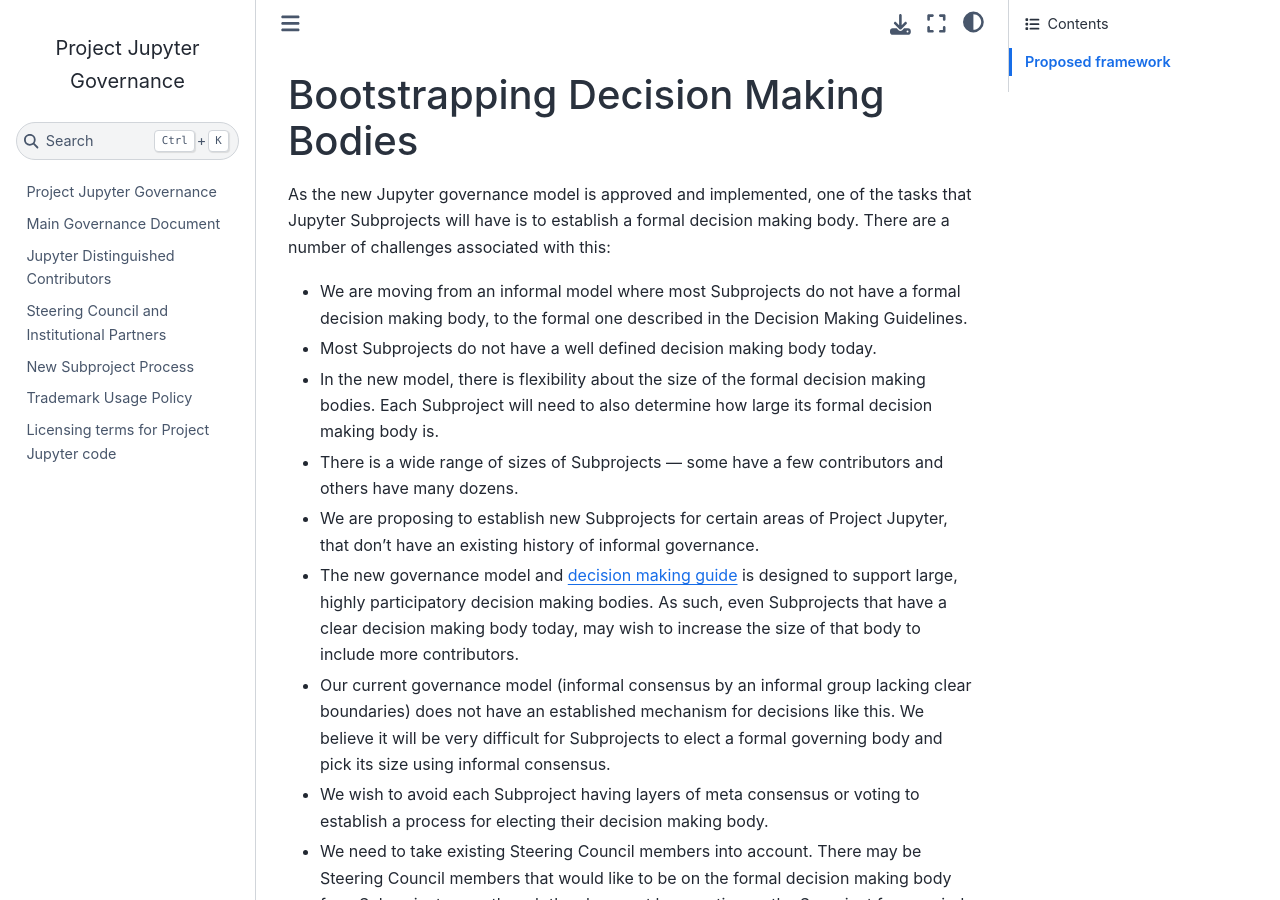
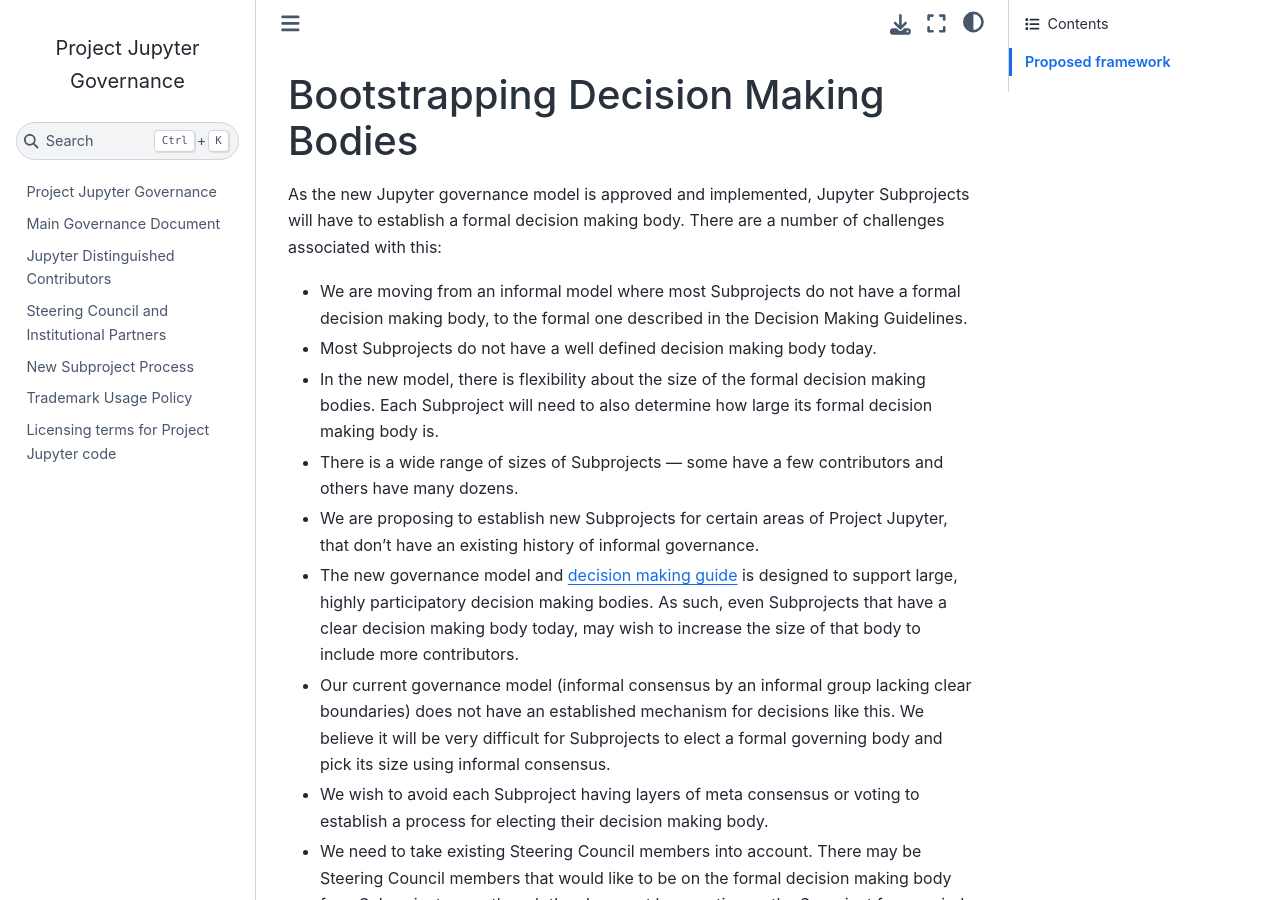
Before and after one commit to jupyter/governance, a Jupyter Book: the page built from bootstrapping_decision_making.md, in a window 1280 px wide and 900 px high. Built offline with Jupyter Book 1.0.4 settings and Sphinx 7.4.7 and the Sphinx Book theme 1.1.4, drawn with Linux system fonts in a browser that asks for light colours; pages that are not in the unit, such as notebooks, are missing from menus.

Commit message:
Readability fixes.
Co-authored-by: Carol Willing <carolcode@willingconsulting.com>

```diff
--- a/bootstrapping_decision_making.md
+++ b/bootstrapping_decision_making.md
@@ -1,6 +1,6 @@
 # Bootstrapping Decision Making Bodies
 
-As the new Jupyter governance model is approved and implemented, one of the tasks that Jupyter Subprojects will have is to establish a formal decision making body. There are a number of challenges associated with this:
+As the new Jupyter governance model is approved and implemented, Jupyter Subprojects will have to establish a formal decision making body. There are a number of challenges associated with this:
 
 - We are moving from an informal model where most Subprojects do not have a formal decision making body, to the formal one described in the Decision Making Guidelines.
 - Most Subprojects do not have a well defined decision making body today.
```
